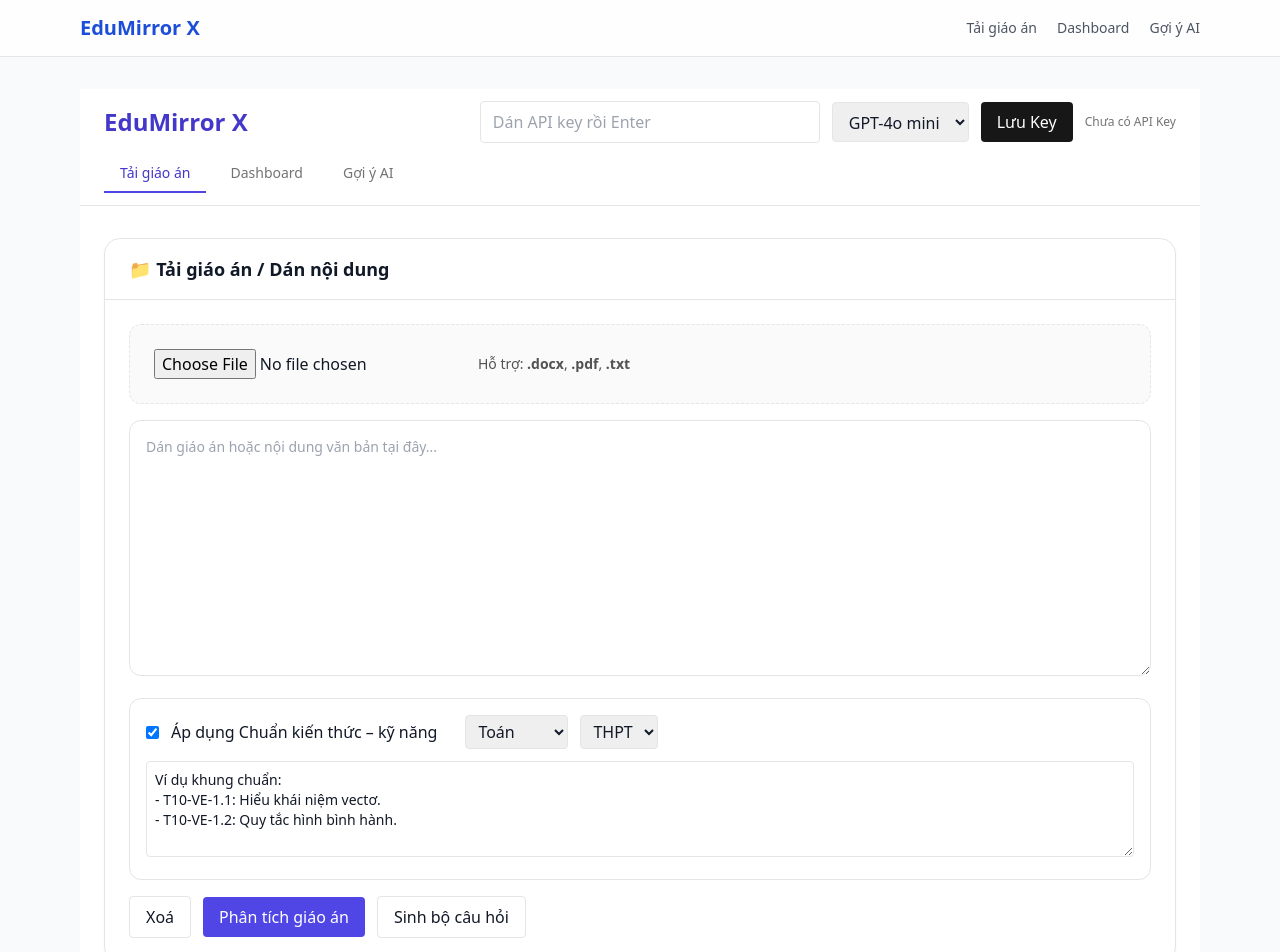
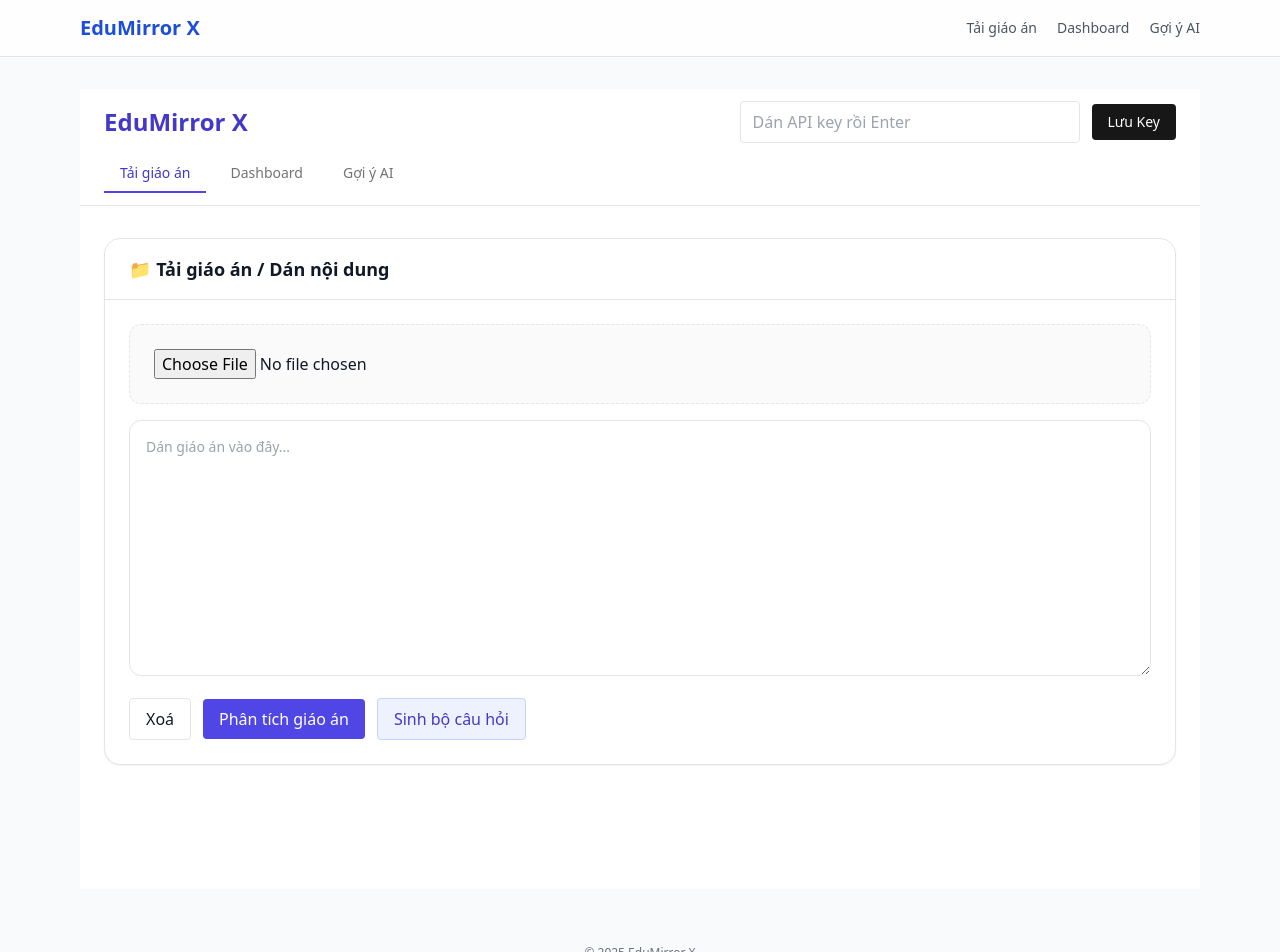
Before and after one commit to minhchausonla02-a11y/edumirror-x, a Next.js app: page / in a window 1280 px wide. Shown: the top 952 px of the page. Built offline with nearby package versions, Linux system fonts and the light colour scheme.

Commit message:
Fix API and Update UI

```diff
--- a/app/api/save-survey/route.ts
+++ b/app/api/save-survey/route.ts
@@ -1,61 +1,45 @@
-import { NextRequest, NextResponse } from "next/server";
-import { getSupabaseAdmin } from "@/lib/supabaseAdmin";
+import { NextResponse } from "next/server";
+import { supabase } from "@/lib/supabaseClient";
 
-function genShortId() {
-  // ID ngắn 6–8 ký tự, đủ dùng để phân biệt các bài
-  return Math.random().toString(36).slice(2, 8);
+// Hàm tạo ID ngẫu nhiên 6 ký tự (để không cần cài thêm thư viện nanoid)
+function generateShortId(length = 6) {
+  const chars = 'abcdefghijklmnopqrstuvwxyz0123456789';
+  let result = '';
+  for (let i = 0; i < length; i++) {
+    result += chars.charAt(Math.floor(Math.random() * chars.length));
+  }
+  return result;
 }
 
-export async function POST(req: NextRequest) {
+export async function POST(req: Request) {
   try {
     const body = await req.json();
+    const { payload } = body; // Dữ liệu phiếu khảo sát
 
-    // Tuỳ phiên bản cũ, dữ liệu có thể nằm ở body.survey hoặc body.payload
-    const survey = body?.survey ?? body?.payload;
-    if (!survey) {
-      return NextResponse.json(
-        { ok: false, error: "Thiếu dữ liệu phiếu khảo sát (survey)." },
-        { status: 400 }
-      );
+    if (!payload) {
+      return NextResponse.json({ error: "Không có dữ liệu phiếu" }, { status: 400 });
     }
 
-    // Nếu FE gửi kèm shortId cũ thì dùng lại, không thì tạo mới
-    let shortId: string =
-      typeof body?.shortId === "string" && body.shortId.trim().length > 0
-        ? body.shortId.trim()
-        : genShortId();
+    // Tạo ID ngắn
+    const shortId = generateShortId();
 
-    const supabase = getSupabaseAdmin();
-
-    // Lưu / cập nhật vào bảng surveys
-    const { error } = await supabase
+    // Lưu vào bảng 'surveys' trong Supabase
+    const { data, error } = await supabase
       .from("surveys")
-      .upsert(
-        {
-          short_id: shortId,
-          payload: survey,
-        },
-        { onConflict: "short_id" } // nếu shortId đã tồn tại thì update
-      );
+      .insert([
+        { short_id: shortId, payload: payload }
+      ])
+      .select()
+      .single();
 
     if (error) {
-      console.error("Supabase save-survey error:", error);
-      return NextResponse.json(
-        { ok: false, error: "Lưu phiếu khảo sát lên Supabase thất bại." },
-        { status: 500 }
-      );
+      console.error("Supabase Error:", error);
+      throw error;
     }
 
-    // ⭐ Quan trọng: luôn trả về shortId cho frontend dùng sinh QR
-    return NextResponse.json({ ok: true, shortId, survey });
-  } catch (err: any) {
-    console.error("save-survey API error:", err);
-    return NextResponse.json(
-      {
-        ok: false,
-        error: err?.message || "Lỗi không xác định khi lưu phiếu khảo sát.",
-      },
-      { status: 500 }
-    );
+    // Trả về shortId để tạo QR Code
+    return NextResponse.json({ ok: true, shortId: shortId });
+  } catch (error: any) {
+    return NextResponse.json({ error: error.message }, { status: 500 });
   }
 }
--- a/components/EduMirrorApp.tsx
+++ b/components/EduMirrorApp.tsx
@@ -8,7 +8,7 @@
 import DashboardView from "@/components/DashboardView";
 import AISuggestionsView from "@/components/AISuggestionsView";
 
-const PRODUCTION_ORIGIN = "https://edumirror-x.vercel.app";
+const PRODUCTION_ORIGIN = "https://edumirror-x.vercel.app"; // Đổi thành domain thật của bạn nếu cần
 
 type TopTab = "upload" | "dashboard" | "ai";
 
@@ -19,12 +19,11 @@
   // Tự động lấy tab từ URL
   const activeTab = (searchParams.get("tab") as TopTab) || "upload";
 
-  // Hàm chuyển tab
   function switchTab(tab: TopTab) {
     router.push(`/?tab=${tab}`);
   }
 
-  // ===== STATE CHÍNH =====
+  // ===== STATE =====
   const [mounted, setMounted] = useState(false);
   const [apiKey, setApiKey] = useState("");
   const [model, setModel] = useState("gpt-4o-mini");
@@ -32,13 +31,12 @@
   const [loading, setLoading] = useState(false);
   const [chip, setChip] = useState<string>("");
 
-  // Kết quả phân tích & khảo sát
   const [analysis, setAnalysis] = useState<AnalyzeResult | null>(null);
   const [survey, setSurvey] = useState<SurveyV2UI | null>(null);
   const [surveyId, setSurveyId] = useState<string | null>(null);
   const [qrUrl, setQrUrl] = useState<string>("");
 
-  // ===== KT–KN =====
+  // KT-KN Options
   const [ktknEnabled, setKtknEnabled] = useState(true);
   const [ktknText, setKtknText] = useState(
     `Ví dụ khung chuẩn:\n- T10-VE-1.1: Hiểu khái niệm vectơ.\n- T10-VE-1.2: Quy tắc hình bình hành.`
@@ -101,9 +99,7 @@
     }
     try {
       setLoading(true);
-      const headers: Record<string, string> = {
-        "Content-Type": "application/json",
-      };
+      const headers: Record<string, string> = { "Content-Type": "application/json" };
       const saved = localStorage.getItem("edumirror_key") || "";
       if (saved) headers["x-proxy-key"] = saved;
 
@@ -140,26 +136,18 @@
     }
     try {
       setLoading(true);
-      const headers: Record<string, string> = {
-        "Content-Type": "application/json",
-      };
+      const headers: Record<string, string> = { "Content-Type": "application/json" };
       const saved = localStorage.getItem("edumirror_key") || "";
       if (saved) headers["x-proxy-key"] = saved;
 
-      // 1) Gọi API sinh bộ câu hỏi
+      // 1) Gọi API sinh bộ câu hỏi từ AI
       const res = await fetch("/api/generate-survey", {
         method: "POST",
         headers,
         body: JSON.stringify({
           model,
           content: lessonText,
-          analysis: analysis
-            ? {
-                objectives: analysis.objectives,
-                key_concepts: analysis.key_concepts,
-                common_misconceptions: analysis.common_misconceptions,
-              }
-            : undefined,
+          apiKey: saved
         }),
       });
       const data = await res.json();
@@ -167,12 +155,8 @@
 
       const surveyData: SurveyV2UI = data.survey_v2;
       setSurvey(surveyData);
-      // MẸO DEMO: Lưu tạm vào LocalStorage
-localStorage.setItem("mock_survey_data", JSON.stringify(surveyData));
-      setQrUrl("");
-      setSurveyId(null);
 
-      // 2) LƯU survey xuống Supabase
+      // 2) LƯU NGAY LẬP TỨC VÀO SUPABASE
       try {
         const saveRes = await fetch("/api/save-survey", {
             method: "POST",
@@ -180,16 +164,17 @@
             body: JSON.stringify({ payload: surveyData }),
         });
         const saveData = await saveRes.json();
-
-        if (!saveRes.ok || saveData?.ok === false) {
-          throw new Error(saveData?.error || "Không lưu được phiếu khảo sát.");
+        if(saveData.shortId) {
+            setSurveyId(saveData.shortId);
+        } else {
+            console.error("Lỗi lưu Supabase:", saveData);
+        }
+      } catch(e) {
+          console.error("Không lưu được vào Supabase", e);
       }
 
-        const shortId = saveData.shortId || saveData.data?.shortId || null;
-        if (shortId) setSurveyId(shortId);
-      } catch (e: any) {
-        console.error("Lỗi lưu survey:", e);
-      }
+      setQrUrl("");
+
     } catch (err: any) {
       alert("Lỗi: " + err.message);
     } finally {
@@ -197,24 +182,18 @@
     }
   }
 
-  // ===== QR HANDLERS =====
-  function makeFallbackId(length: number = 8) {
-    return Math.random().toString(36).slice(2, 2 + length);
+  const handleGenerateQR = () => {
+    if (!surveyId) {
+      alert("Đang lưu phiếu lên hệ thống, vui lòng đợi 1 giây rồi bấm lại!");
+      return;
     }
 
-  const handleGenerateQR = () => {
-    if (!survey) {
-      alert("Chưa có phiếu khảo sát. Hãy bấm 'Sinh bộ câu hỏi' trước.");
-      return;
-    }
-    const fallbackId = surveyId || (survey as any)?.shortId || null;
-    const effectiveId = fallbackId || makeFallbackId(8);
+    // Lấy domain hiện tại (localhost hoặc vercel)
+    const currentDomain = window.location.origin;
+    const surveyUrl = `${currentDomain}/survey?id=${surveyId}`;
 
-    const surveyUrl = `${PRODUCTION_ORIGIN}/survey?id=${encodeURIComponent(effectiveId)}`;
-    const qr = `https://api.qrserver.com/v1/create-qr-code/?size=260x260&data=${encodeURIComponent(surveyUrl)}`;
-
+    const qr = `https://api.qrserver.com/v1/create-qr-code/?size=300x300&data=${encodeURIComponent(surveyUrl)}`;
     setQrUrl(qr);
-    alert("Đã tạo mã QR. Hãy kéo xuống dưới để xem.");
   };
 
   const handleOpenQRInNewTab = () => {
@@ -222,10 +201,9 @@
     window.open(qrUrl, "_blank");
   };
 
-  // ===== UI =====
+  // ===== UI RENDER =====
   return (
     <div className="min-h-screen bg-white">
-      {/* Header */}
       <header className="w-full border-b bg-white/70 backdrop-blur sticky top-0 z-20">
         <div className="mx-auto max-w-6xl px-6 py-3">
           <div className="flex items-center justify-between">
@@ -236,30 +214,15 @@
                 type="password"
                 defaultValue={apiKey}
                 placeholder="Dán API key rồi Enter"
-                className="border rounded px-3 py-2 w-[340px]"
+                className="border rounded px-3 py-2 w-[200px] md:w-[340px]"
               />
-              <select
-                className="border rounded px-3 py-2 h-[40px]"
-                value={model}
-                onChange={(e) => setModel(e.target.value)}
-              >
-                <option value="gpt-4o-mini">GPT-4o mini</option>
-                <option value="gpt-4o">GPT-4o</option>
-              </select>
-              <button
-                onClick={handleSaveKey}
-                className="rounded bg-neutral-900 text-white px-4 py-2"
-              >
+              <button onClick={handleSaveKey} className="rounded bg-neutral-900 text-white px-4 py-2 text-sm">
                 Lưu Key
               </button>
-              <span className="text-xs text-neutral-500">
-                {apiKey ? "Hợp lệ • " + keyMasked : "Chưa có API Key"}
-              </span>
             </div>
           </div>
 
-          {/* Tabs Control */}
-          <div className="mt-3 flex gap-2">
+          <div className="mt-3 flex gap-2 overflow-x-auto">
              {[
                 {id: 'upload', label: 'Tải giáo án'},
                 {id: 'dashboard', label: 'Dashboard'},
@@ -268,7 +231,7 @@
                 <button
                     key={tab.id}
                     onClick={() => switchTab(tab.id as TopTab)}
-                    className={`px-4 py-2 rounded-t-xl border-b-2 text-sm font-medium ${
+                    className={`px-4 py-2 rounded-t-xl border-b-2 text-sm font-medium whitespace-nowrap ${
                     activeTab === tab.id
                         ? "border-indigo-600 text-indigo-700"
                         : "border-transparent text-neutral-500 hover:text-neutral-800"
@@ -281,185 +244,90 @@
         </div>
       </header>
 
-      {/* Main */}
       {mounted ? (
         <main className="mx-auto max-w-6xl px-6 py-8 space-y-6">
-          {/* TAB 1: Tải giáo án / sinh phiếu */}
+          {/* TAB 1: UPLOAD & SURVEY */}
           {activeTab === "upload" && (
             <>
-              {/* Khối tải/dán giáo án - ĐÃ KHÔI PHỤC ĐẦY ĐỦ */}
               <div className="rounded-2xl border bg-white shadow-sm">
-                <div className="border-b px-6 py-4 text-lg font-semibold flex items-center gap-2">
-                  <span>📁 Tải giáo án / Dán nội dung</span>
+                <div className="border-b px-6 py-4 text-lg font-semibold">📁 Tải giáo án / Dán nội dung</div>
+                <div className="p-6 space-y-4">
+                  <div className="rounded-xl border border-dashed p-6 bg-neutral-50">
+                    <input type="file" onChange={handleFileChange} />
+                    {chip && <div className="mt-2 text-xs text-indigo-600 bg-indigo-50 inline-block px-2 py-1 rounded">{chip}</div>}
                   </div>
-
-                <div className="p-6 space-y-4">
-                  {/* Khu vực chọn file */}
-                  <div className="rounded-xl border border-dashed p-6 bg-neutral-50">
-                    <div className="flex items-center gap-3">
-                      <input type="file" onChange={handleFileChange} />
-                      <div className="text-sm text-neutral-600">
-                        Hỗ trợ: <b>.docx</b>, <b>.pdf</b>, <b>.txt</b>
-                      </div>
-                    </div>
-                    {chip && (
-                      <div className="mt-3 inline-flex items-center gap-2 rounded-full bg-indigo-50 text-indigo-700 px-3 py-1 text-xs">
-                        {chip}
-                      </div>
-                    )}
-                  </div>
-
                   <textarea
                     className="w-full h-64 border rounded-xl p-4 text-sm"
-                    placeholder="Dán giáo án hoặc nội dung văn bản tại đây..."
+                    placeholder="Dán giáo án vào đây..."
                     value={lessonText}
                     onChange={(e) => setLessonText(e.target.value)}
                   />
 
-                  {/* Khối KT–KN */}
-                  <div className="rounded-xl border p-4 bg-white space-y-3">
-                    <div className="flex items-center gap-3">
-                      <input
-                        id="ktkn"
-                        type="checkbox"
-                        checked={ktknEnabled}
-                        onChange={(e) => setKtknEnabled(e.target.checked)}
-                      />
-                      <label htmlFor="ktkn" className="font-medium">
-                        Áp dụng Chuẩn kiến thức – kỹ năng
-                      </label>
-
-                      <select
-                        className="ml-4 border rounded px-2 py-1"
-                        value={subject}
-                        onChange={(e) => setSubject(e.target.value)}
-                      >
-                        <option>Toán</option>
-                        <option>Vật lí</option>
-                        <option>Hóa học</option>
-                        <option>Sinh học</option>
-                        <option>Ngữ văn</option>
-                      </select>
-
-                      <select
-                        className="border rounded px-2 py-1"
-                        value={grade}
-                        onChange={(e) => setGrade(e.target.value)}
-                      >
-                        <option>THPT</option>
-                        <option>THCS</option>
-                      </select>
-                    </div>
-
-                    <textarea
-                      className="w-full h-24 border rounded p-2 text-sm"
-                      placeholder="Dán khung chuẩn KT–KN (tuỳ chọn)."
-                      value={ktknText}
-                      onChange={(e) => setKtknText(e.target.value)}
-                    />
-                  </div>
-
-                  {/* Nút thao tác */}
-                  <div className="flex items-center gap-3">
-                    <button
-                      onClick={() => {
-                        setLessonText("");
-                        setAnalysis(null);
-                        setSurvey(null);
-                        setSurveyId(null);
-                        setChip("");
-                        setQrUrl("");
-                      }}
-                      className="px-4 py-2 rounded border"
-                    >
-                      Xoá
+                  <div className="flex items-center gap-3 flex-wrap">
+                    <button onClick={() => { setLessonText(""); setAnalysis(null); setSurvey(null); }} className="px-4 py-2 rounded border">Xoá</button>
+                    <button onClick={handleAnalyze} disabled={loading} className="px-4 py-2 rounded bg-indigo-600 text-white disabled:opacity-50">
+                        {loading ? "Đang xử lý..." : "Phân tích giáo án"}
                     </button>
-
-                    <button
-                      onClick={handleAnalyze}
-                      disabled={loading}
-                      className="px-4 py-2 rounded bg-indigo-600 text-white disabled:opacity-60"
-                    >
-                      {loading ? "Đang phân tích..." : "Phân tích giáo án"}
+                    <button onClick={handleGenerateSurvey} disabled={loading} className="px-4 py-2 rounded border border-indigo-200 bg-indigo-50 text-indigo-700 hover:bg-indigo-100">
+                        {loading ? "Đang xử lý..." : "Sinh bộ câu hỏi"}
                     </button>
-
-                    <button
-                      onClick={handleGenerateSurvey}
-                      disabled={loading}
-                      className="px-4 py-2 rounded border"
-                    >
-                      {loading ? "Đang sinh câu hỏi..." : "Sinh bộ câu hỏi"}
-                    </button>
-
-                    {analysis && (
-                      <span className="ml-auto inline-flex items-center gap-2 rounded-full bg-emerald-50 text-emerald-700 px-3 py-1 text-xs">
-                        Đã phân tích
-                      </span>
-                    )}
                   </div>
                 </div>
               </div>
 
-              {/* Kết quả phân tích & Survey giữ nguyên */}
               {analysis && (
                 <section className="rounded-2xl border bg-white shadow-sm p-6">
-                  <div className="mb-3 text-lg font-semibold">
-                    🧪 Kết quả phân tích giáo án
-                  </div>
+                  <div className="mb-3 text-lg font-semibold">🧪 Kết quả phân tích</div>
                   <ResultsView result={analysis} lessonTitle="bai_hoc" />
                 </section>
               )}
 
               {survey && (
-                <section className="rounded-2xl border bg-white shadow-sm p-6">
-                  <div className="mb-3 text-lg font-semibold">
-                    Xem trước phiếu 60 giây
+                <section className="rounded-2xl border bg-white shadow-sm p-6 flex flex-col md:flex-row gap-8">
+                   <div className="flex-1">
+                      <div className="mb-3 text-lg font-semibold">Xem trước phiếu 60 giây</div>
+                      <SurveyView survey={survey} />
                    </div>
-                  <SurveyView survey={survey} />
-                  <div className="mt-4 flex flex-wrap gap-2">
+
+                   <div className="flex-1 flex flex-col items-center justify-center space-y-4 border-l pl-8">
+                      <div className="text-center">
+                          <h3 className="font-bold text-xl text-gray-800 mb-2">Sẵn sàng triển khai?</h3>
+                          <p className="text-sm text-gray-500 mb-4">Bấm nút dưới để tạo mã QR cho học sinh quét</p>
+
                           <button
                             type="button"
                             onClick={handleGenerateQR}
-                      className="inline-flex items-center rounded-lg bg-blue-600 px-3 py-1.5 text-sm font-medium text-white hover:bg-blue-700"
+                            className="px-6 py-3 rounded-xl bg-gradient-to-r from-indigo-600 to-purple-600 text-white font-bold shadow-lg hover:scale-105 transition-transform"
                           >
-                      Tạo mã QR cho học sinh
+                            Tạo mã QR Lớp học
                           </button>
+                      </div>
+
                       {qrUrl && (
-                      <button
-                        type="button"
-                        onClick={handleOpenQRInNewTab}
-                        className="inline-flex items-center rounded-lg border px-3 py-1.5 text-sm font-medium hover:bg-neutral-50"
-                      >
-                        Mở / lưu mã QR
-                      </button>
+                        <div className="flex flex-col items-center animate-fade-in-up">
+                          <img src={qrUrl} alt="QR" className="border-4 border-white shadow-xl rounded-xl w-64 h-64 bg-white" />
+                          <div className="mt-4 flex gap-2">
+                             <button onClick={handleOpenQRInNewTab} className="text-sm text-indigo-600 underline">Mở link trực tiếp</button>
+                          </div>
+                        </div>
                       )}
                    </div>
-                   {qrUrl && (
-                    <div className="mt-4">
-                      <img src={qrUrl} alt="QR" className="border rounded-xl p-2 bg-white" />
-                    </div>
-                  )}
                 </section>
               )}
             </>
           )}
 
-          {/* TAB 2: Dashboard */}
+          {/* TAB 2: DASHBOARD */}
           {activeTab === "dashboard" && (
             <section className="rounded-2xl border bg-white shadow-sm p-6">
               <DashboardView />
             </section>
           )}
 
-         {/* TAB 3: Gợi ý AI - Đã nâng cấp */}
+          {/* TAB 3: AI */}
           {activeTab === "ai" && (
             <section className="rounded-2xl border bg-white shadow-sm p-6">
-          <AISuggestionsView
-            lessonText={lessonText} // Truyền nội dung bài học
-            analysis={analysis}     // Truyền kết quả phân tích
-            apiKey={apiKey || localStorage.getItem("edumirror_key") || ""} // Truyền Key chuẩn
-            model={model}
-          />
+              <AISuggestionsView lessonText={lessonText} analysis={analysis} apiKey={apiKey} model={model} />
             </section>
           )}
         </main>
--- /dev/null
+++ b/lib/supabaseClient.ts
@@ -0,0 +1,7 @@
+import { createClient } from '@supabase/supabase-js';
+
+// Đảm bảo bạn đã điền NEXT_PUBLIC_SUPABASE_URL và NEXT_PUBLIC_SUPABASE_ANON_KEY trong file .env.local
+const supabaseUrl = process.env.NEXT_PUBLIC_SUPABASE_URL!;
+const supabaseKey = process.env.NEXT_PUBLIC_SUPABASE_ANON_KEY!;
+
+export const supabase = createClient(supabaseUrl, supabaseKey);
```
Also changed, not shown: app/api/generate-survey/route.ts (+20 -112 lines). Lines whose indentation alone changed are shown as unchanged.
